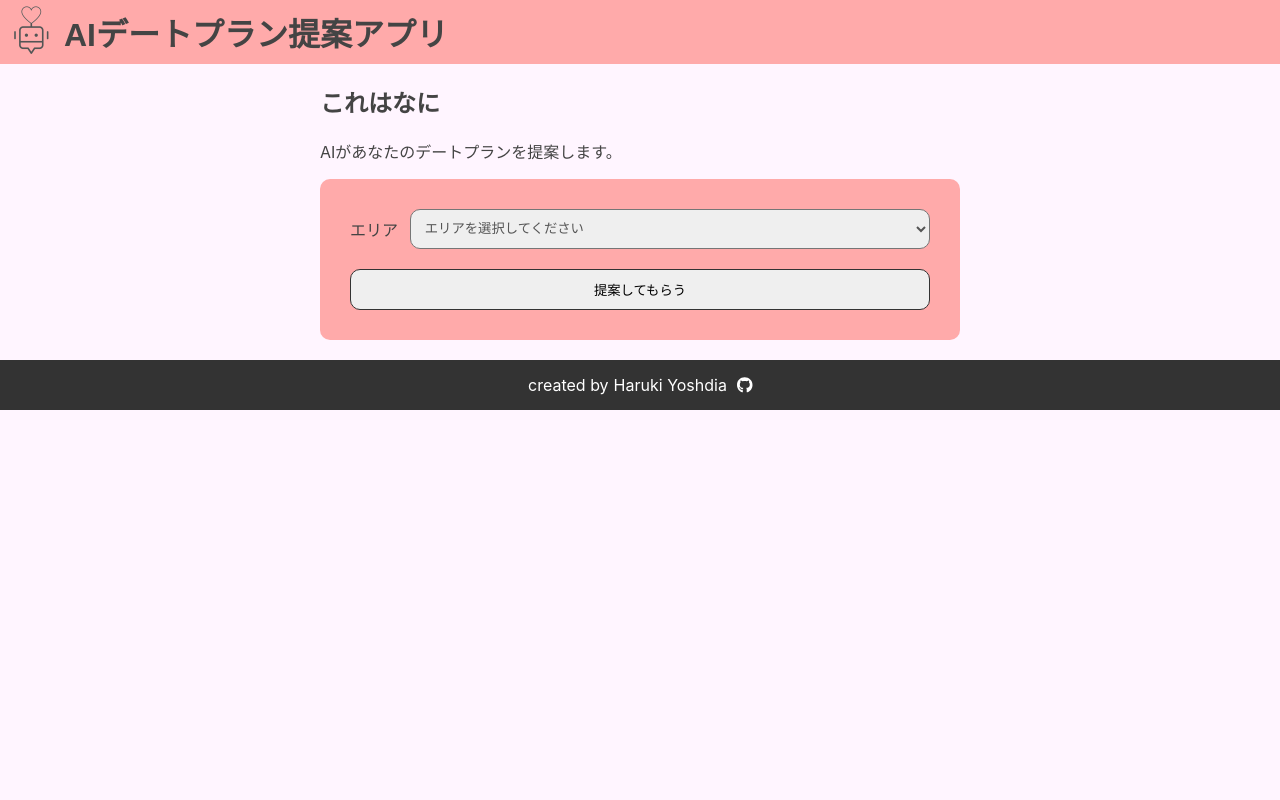
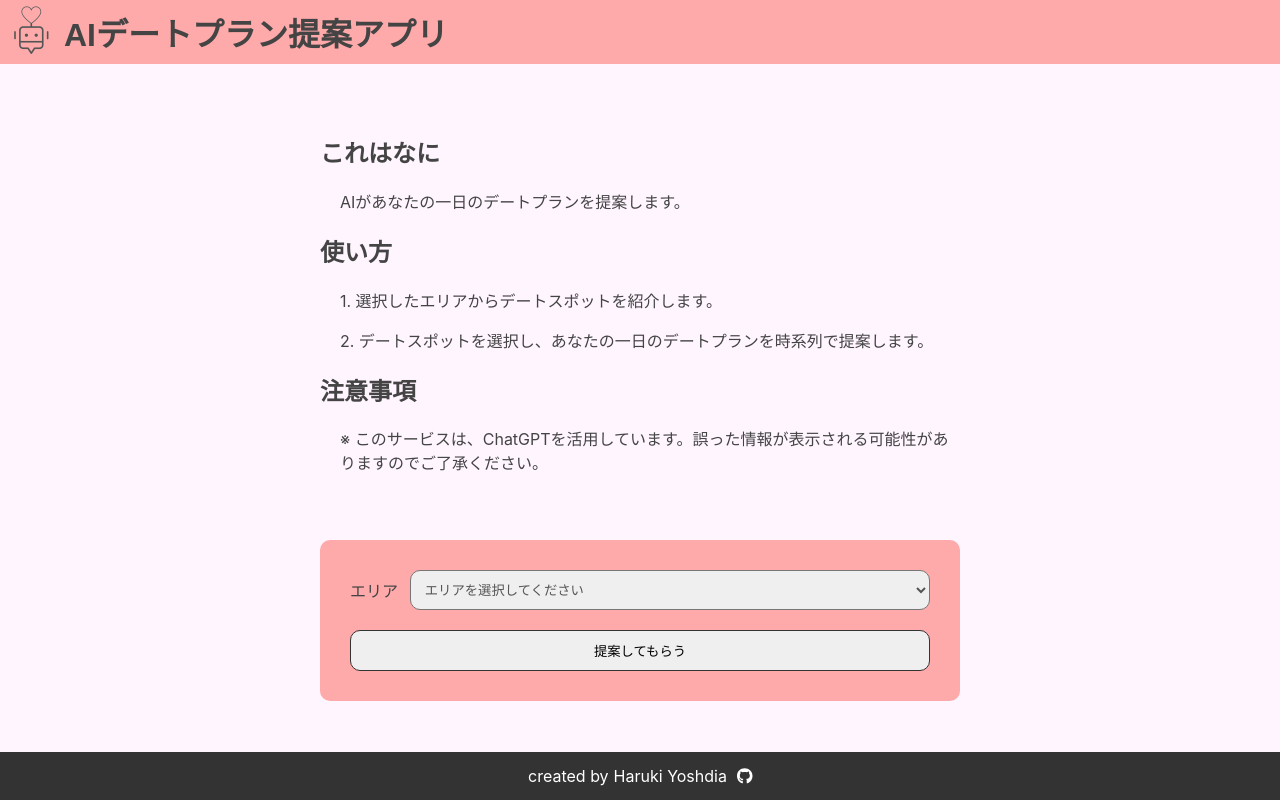
Before and after one commit to yoshiyoshiharu/ai-dating-proposer, a Next.js app in the folder frontend/: page / in a window 1280 px wide. Built offline with nearby package versions, Linux system fonts and the light colour scheme.

Commit message:
descriptionの修正

```diff
--- a/frontend/pages/components/Description.tsx
+++ b/frontend/pages/components/Description.tsx
@@ -1,19 +1,38 @@
 export default function Description() {
   return (
     <>
-      <div className="description">
-        <h2>これはなに</h2>
-        <p>AIがあなたのデートプランを提案します。</p>
+      <div className="descriptions">
+        <div className="description">
+          <h2>これはなに</h2>
+          <p>AIがあなたの一日のデートプランを提案します。</p>
+        </div>
+        <div className="description">
+          <h2>使い方</h2>
+          <p>1. 選択したエリアからデートスポットを紹介します。</p>
+          <p>2. デートスポットを選択し、あなたの一日のデートプランを時系列で提案します。</p>
+        </div>
+        <div className="description">
+          <h2>注意事項</h2>
+          <p>※ このサービスは、ChatGPTを活用しています。誤った情報が表示される可能性がありますのでご了承ください。</p>
+        </div>
+
       </div>
      <style jsx>{`
-        .description {
+        .descriptions {
           width: 50%;
           margin: 0 auto;
+          padding: 50px 0;
         }
         @media screen and (max-width: 768px) {
-          .description {
+          .descriptions {
             width: 90%;
           }
+        }
+        .description > h2 {
+          font-size: 1.5rem;
+        }
+        .description > p {
+          margin-left: 20px;
         }
       `}</style>
     </>
--- a/frontend/pages/components/Footer.tsx
+++ b/frontend/pages/components/Footer.tsx
@@ -17,7 +17,7 @@ export default function Footer() {
       <style jsx>{`
         footer {
           background-color: #333;
-          height: 50px;
+          height: 3rem;
           color: #fff;
           display: flex;
           align-items: center;
--- a/frontend/pages/components/Header.tsx
+++ b/frontend/pages/components/Header.tsx
@@ -17,6 +17,7 @@ export default function Header() {
           background-color: #ffaaaa;
           display: flex;
           align-items: center;
+          height: 4rem;
         }
         .title {
           margin: 0;
--- a/frontend/pages/index.tsx
+++ b/frontend/pages/index.tsx
@@ -13,9 +13,15 @@ const Main = () => {
       </Head>
 
       <Header></Header>
-      <Description></Description>
-      <Form></Form>
+      <main>
+        <Description></Description>
+        <Form></Form>
+      </main>
       <Footer></Footer>
+      <style jsx>{`
+        main {
+          min-height: calc(100vh - 7rem);
+      `}</style>
     </>
   )
 }
```
